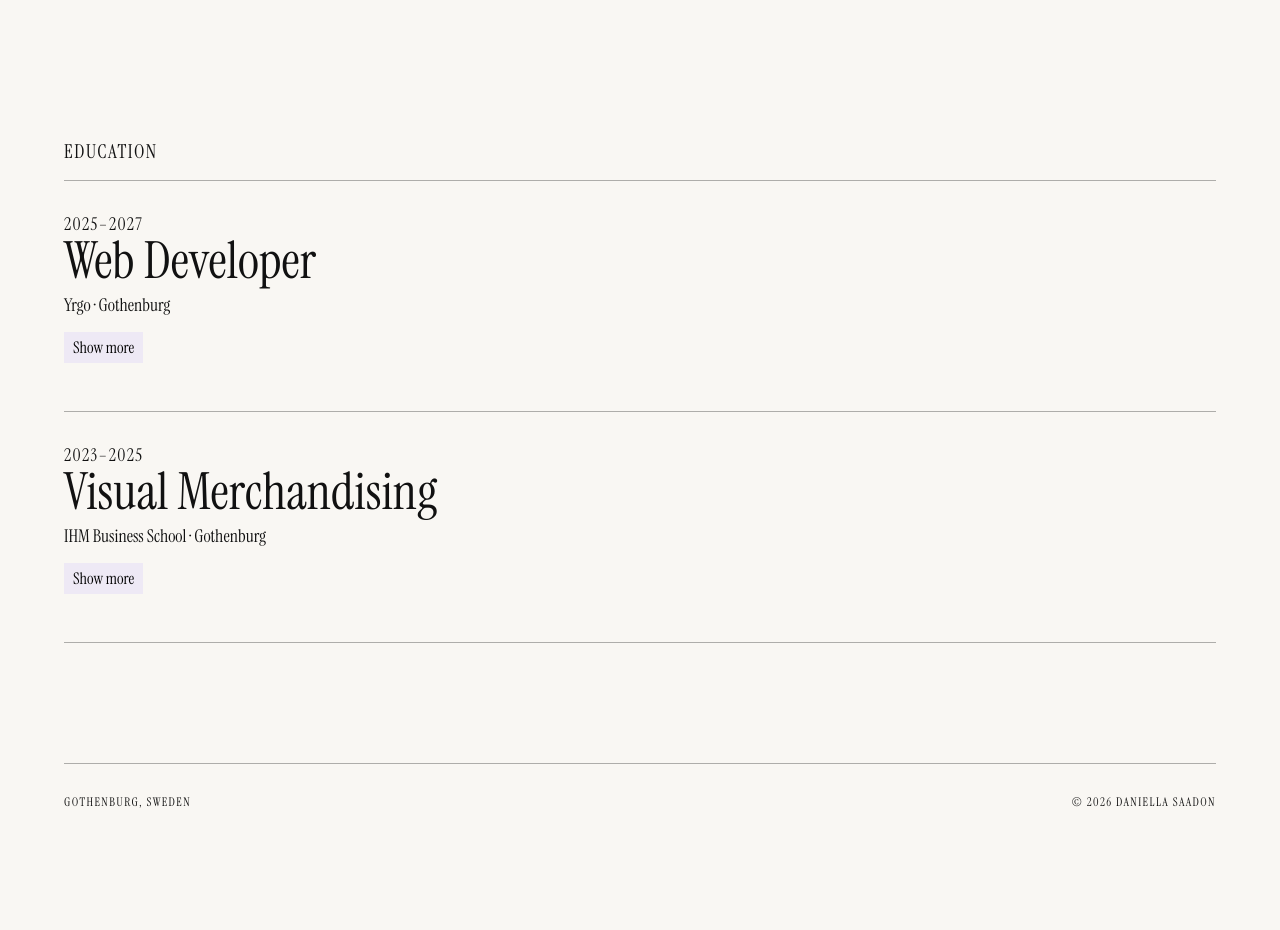
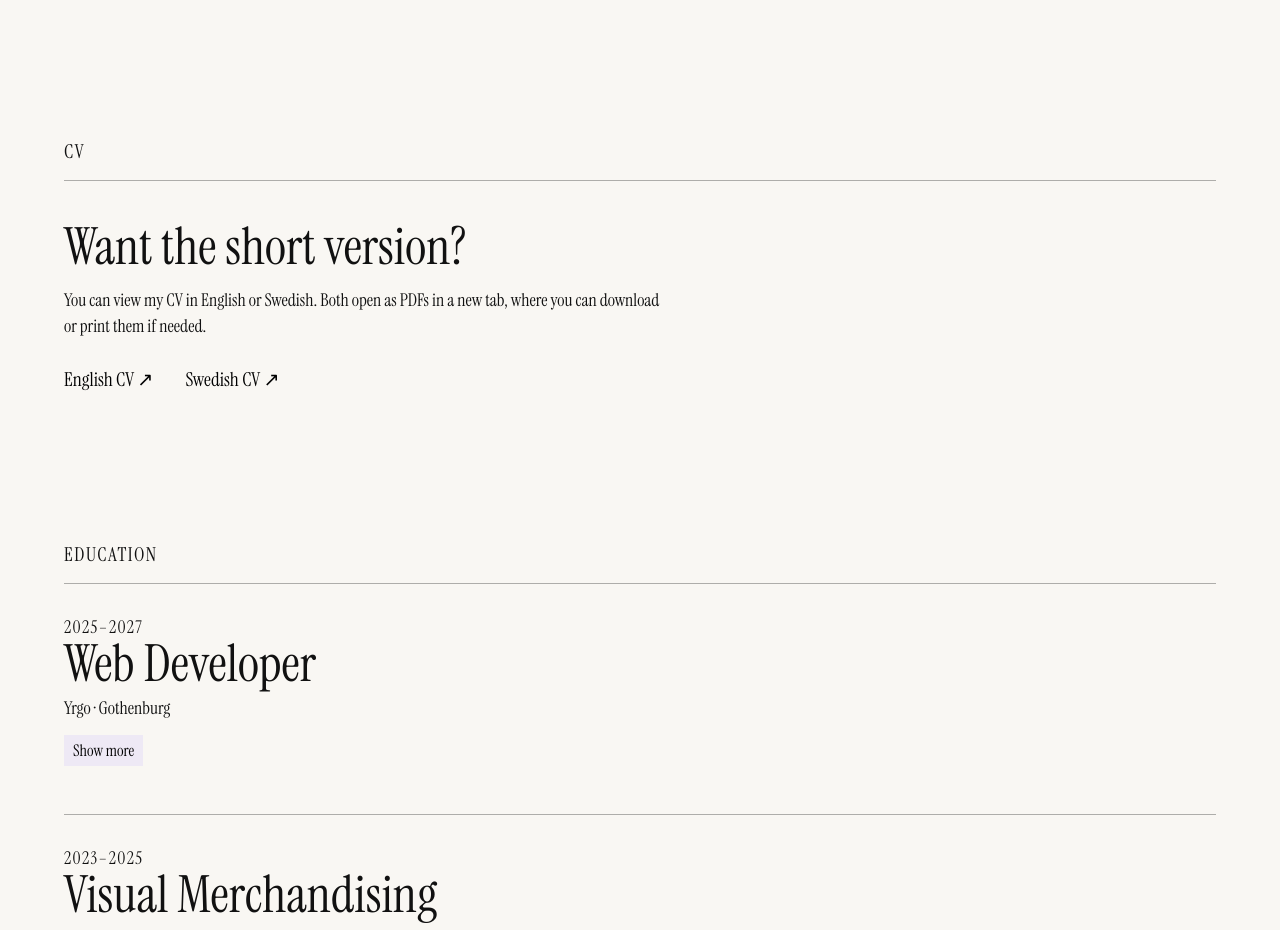
Before and after one commit to saadondaniella/daniella-portfolio, a React (Vite) app: page /about in a window 1280 px wide. Shown: the part 980-1910 px from the top of the page. Before the commit the page ends 1820 px from the top, so only its background shows below. Built offline with nearby package versions, Linux system fonts and the light colour scheme; a web font is replaced by a local one.

Commit message:
Add Cv files in pdf to share

```diff
--- a/src/pages/About.css
+++ b/src/pages/About.css
@@ -93,6 +93,50 @@
   }
 }
 
+.cv-section {
+  margin-top: 110px;
+}
+
+.cv-section .project-label {
+  margin-bottom: 16px;
+}
+
+.cv-content {
+  display: block;
+  padding: 40px 0;
+}
+
+.cv-content h2 {
+  margin: 0 0 16px;
+  font-size: clamp(34px, 4vw, 56px);
+  font-weight: 400;
+  line-height: 1;
+}
+
+.cv-content p {
+  max-width: 600px;
+  margin: 0;
+  font-size: 1.1rem;
+  line-height: 1.45;
+}
+
+.cv-links {
+  display: flex;
+  flex-direction: row;
+  gap: 32px;
+  margin-top: 28px;
+}
+
+.cv-links a {
+  font-size: 1.2rem;
+  color: #000;
+  text-decoration: none;
+}
+
+.cv-links a:hover {
+  text-decoration: underline;
+}
+
 .education {
   margin-top: 110px;
   padding-bottom: 120px;
@@ -155,12 +199,11 @@
 
 @media (max-width: 768px) {
   .education {
-    margin-top: 80px;
+    margin-top: 60px;
     padding-bottom: 80px;
   }
 
   .education-item {
-    grid-template-columns: 1fr;
     gap: 20px;
     align-items: start;
     padding: 26px 0;
--- a/src/pages/About.jsx
+++ b/src/pages/About.jsx
@@ -63,6 +63,41 @@ function About() {
               <img src={daniellaImage} alt="Daniella Saadon" />
             </div>
           </div>
+
+          <section className="cv-section">
+            <p className="project-label">CV</p>
+
+            <div className="divider"></div>
+
+            <div className="cv-content">
+              <div>
+                <h2>Want the short version?</h2>
+
+                <p>
+                  You can view my CV in English or Swedish. Both open as PDFs in
+                  a new tab, where you can download or print them if needed.
+                </p>
+              </div>
+
+              <div className="cv-links">
+                <a
+                  href="/cv/daniella-saadon-cv-en.pdf"
+                  target="_blank"
+                  rel="noopener noreferrer"
+                >
+                  English CV ↗
+                </a>
+
+                <a
+                  href="/cv/daniella-saadon-cv-sv.pdf"
+                  target="_blank"
+                  rel="noopener noreferrer"
+                >
+                  Swedish CV ↗
+                </a>
+              </div>
+            </div>
+          </section>
 
           <section className="education" id="education">
             <p className="project-label">Education</p>
@@ -169,7 +204,7 @@ function About() {
                       while Canva was part of our everyday workflow for visual
                       communication and content creation.
                     </p>
-<br></br>
+                    <br></br>
                     <p>
                       Alongside the creative work, we learned about visual
                       merchandising, campaigns, branding and the business side
```
Also changed, not shown: 2 other files (tests, documents, lock files or other folders).
